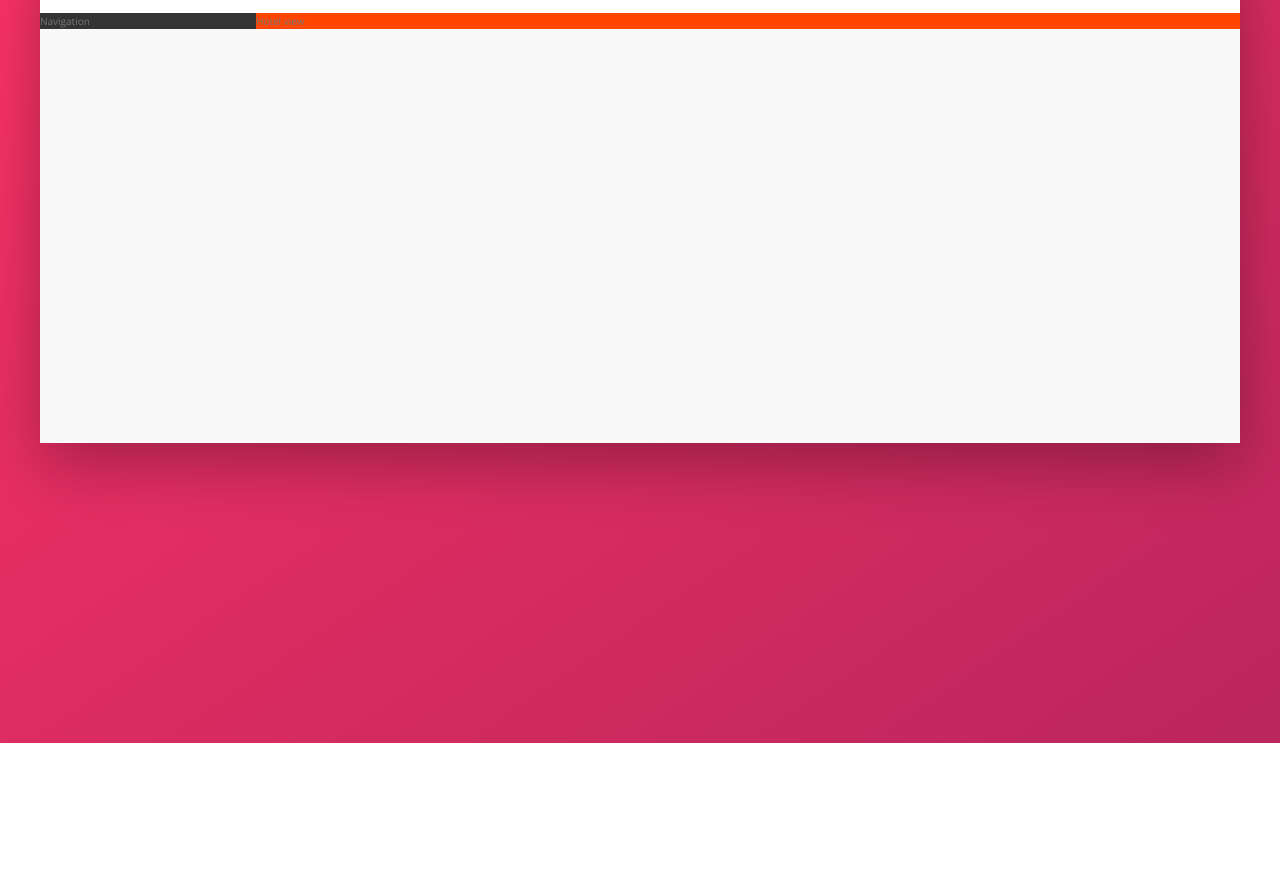
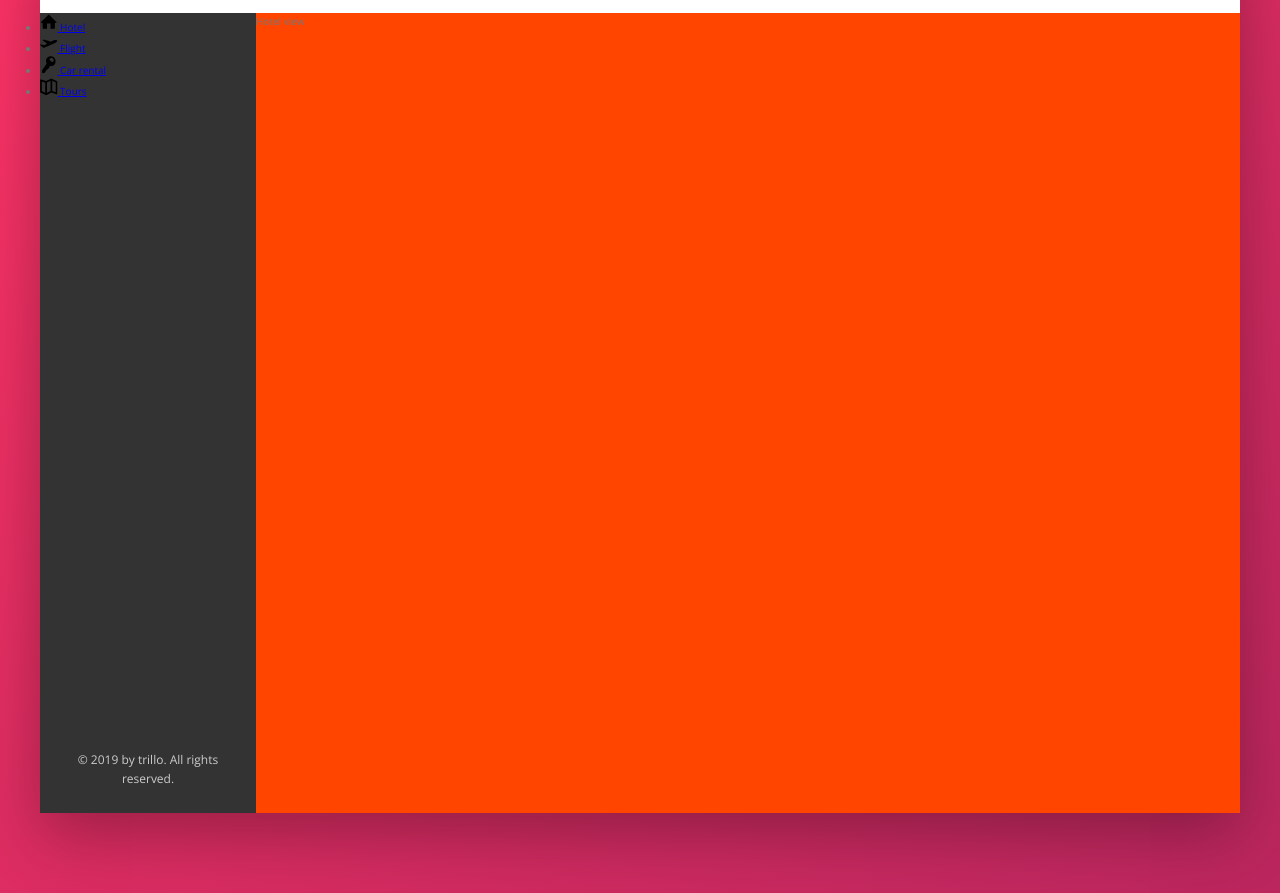
Before and after one commit to thiagocrux/trillo-landing-page, a website: page index.html in a window 1280 px wide. Shown: the part 137-1030 px from the top of the page. Before the commit the page ends 880 px from the top, so only its background shows below. Drawn offline with nearby package versions, Linux system fonts and the light colour scheme.

Commit message:
After class 78 "Building the Navigation - Part 1"

```diff
--- a/index.html
+++ b/index.html
@@ -44,7 +44,45 @@
         </header>
         <div class="content">
             <nav class="sidebar">
-                Navigation
+                <ul class="side-nav">
+                    <li class="side-nav__item">
+                        <a href="#" class="side-nav__link">
+                            <svg class="side-nav__icon">
+                                <use xlink:href="img/sprite.svg#icon-home"></use>
+                            </svg>
+                            <span>Hotel</span>
+                        </a>
+                    </li>
+                    <li class="side-nav__item">
+                        <a href="#" class="side-nav__link">
+                            <svg class="side-nav__icon">
+                                <use xlink:href="img/sprite.svg#icon-aircraft-take-off"></use>
+                            </svg>
+                            <span>Flight</span>
+                        </a>
+                    </li>
+                    <li class="side-nav__item">
+                        <a href="#" class="side-nav__link">
+                            <svg class="side-nav__icon">
+                                <use xlink:href="img/sprite.svg#icon-key"></use>
+                            </svg>
+                            <span>Car rental</span>
+                        </a>
+                    </li>
+                    <li class="side-nav__item">
+                        <a href="#" class="side-nav__link">
+                            <svg class="side-nav__icon">
+                                <use xlink:href="img/sprite.svg#icon-map"></use>
+                            </svg>
+                            <span>Tours</span>
+                        </a>
+                    </li>
+
+                </ul>
+
+                <div class="legal">
+                    &copy; 2019 by trillo. All rights reserved.
+                </div>
             </nav>
             <main class="hotel-view">
                 Hotel view
--- a/sass/_components.scss
+++ b/sass/_components.scss
@@ -1,11 +1,11 @@
-/* Logo */
+/* LOGO */
 
 .logo {
      height: 3.25rem;
      margin-left: 2rem;
 }
 
-/* Search */
+/* SEARCH */
 
 .search {
     flex: 0 0 40%;
@@ -64,7 +64,7 @@
 }
 
 
-/* User navigation */
+/* USER NAVIGATION */
 
 .user-nav {
     align-self: stretch;
@@ -117,3 +117,27 @@
         margin-right: 1rem;
     }
 }
+
+/* SIDE NAVIGATION */
+
+.side-nav {
+    &__item {
+
+    }
+
+    &__link {
+
+    }
+
+    &__icon {
+        width: 1.75rem;
+        height: 1.75rem;
+    }
+}
+
+.legal {
+    font-size: 1.2rem;
+    color: var(--color-grey-light-4);
+    text-align: center;
+    padding: 2.5rem;
+}
--- a/sass/_layout.scss
+++ b/sass/_layout.scss
@@ -26,11 +26,16 @@
     background-color: var(--color-grey-dark-1);
 
     flex: 0 0 18%;
+
+    display: flex;
+    flex-direction: column;
+    justify-content: space-between;
 }
 
 .hotel-view {
     background-color: #FFF;
     background-color: orangered;
+    height: 80rem;
 
     flex: 1;
 }
```
Also changed, not shown: css/style.css.
